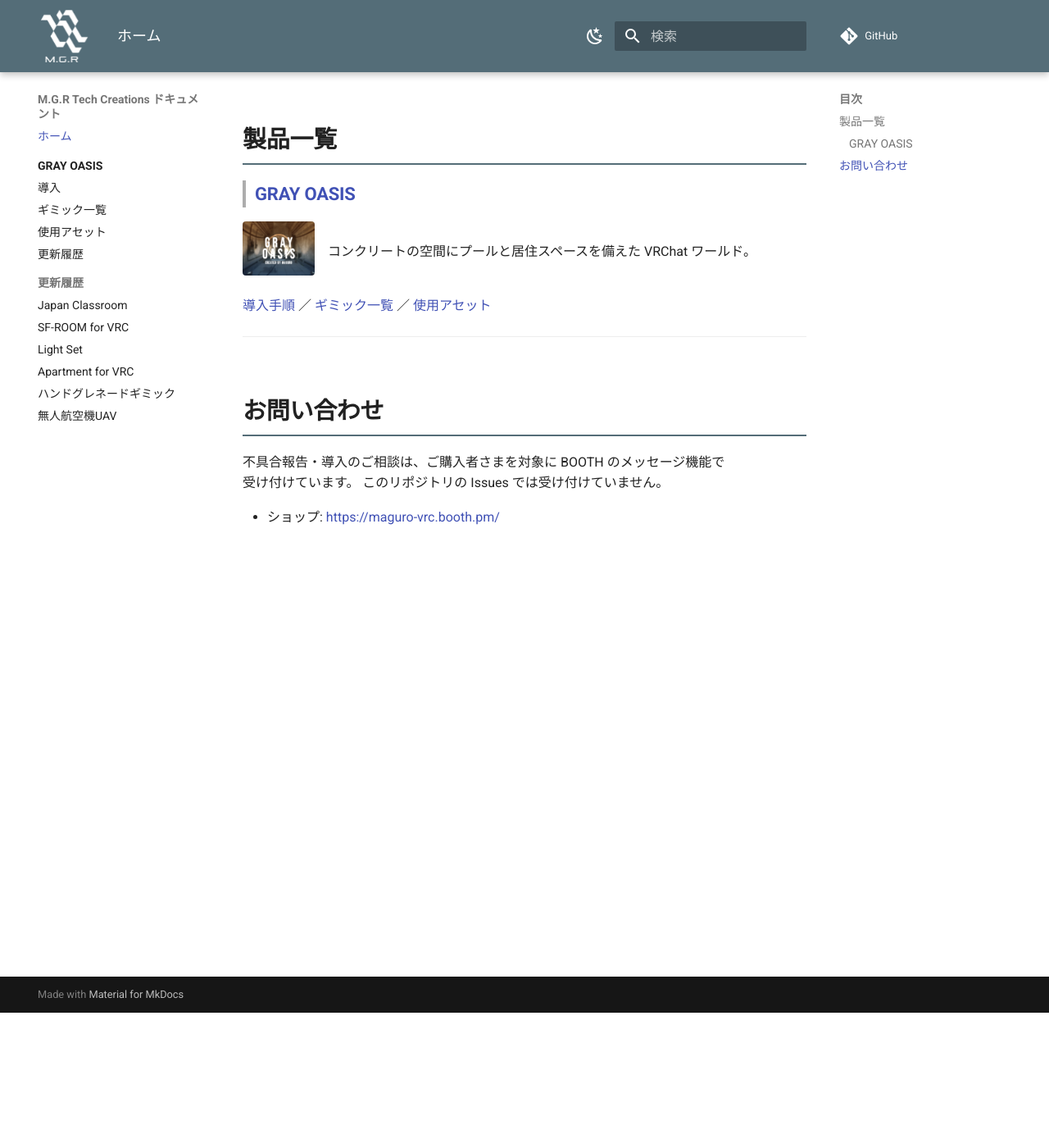
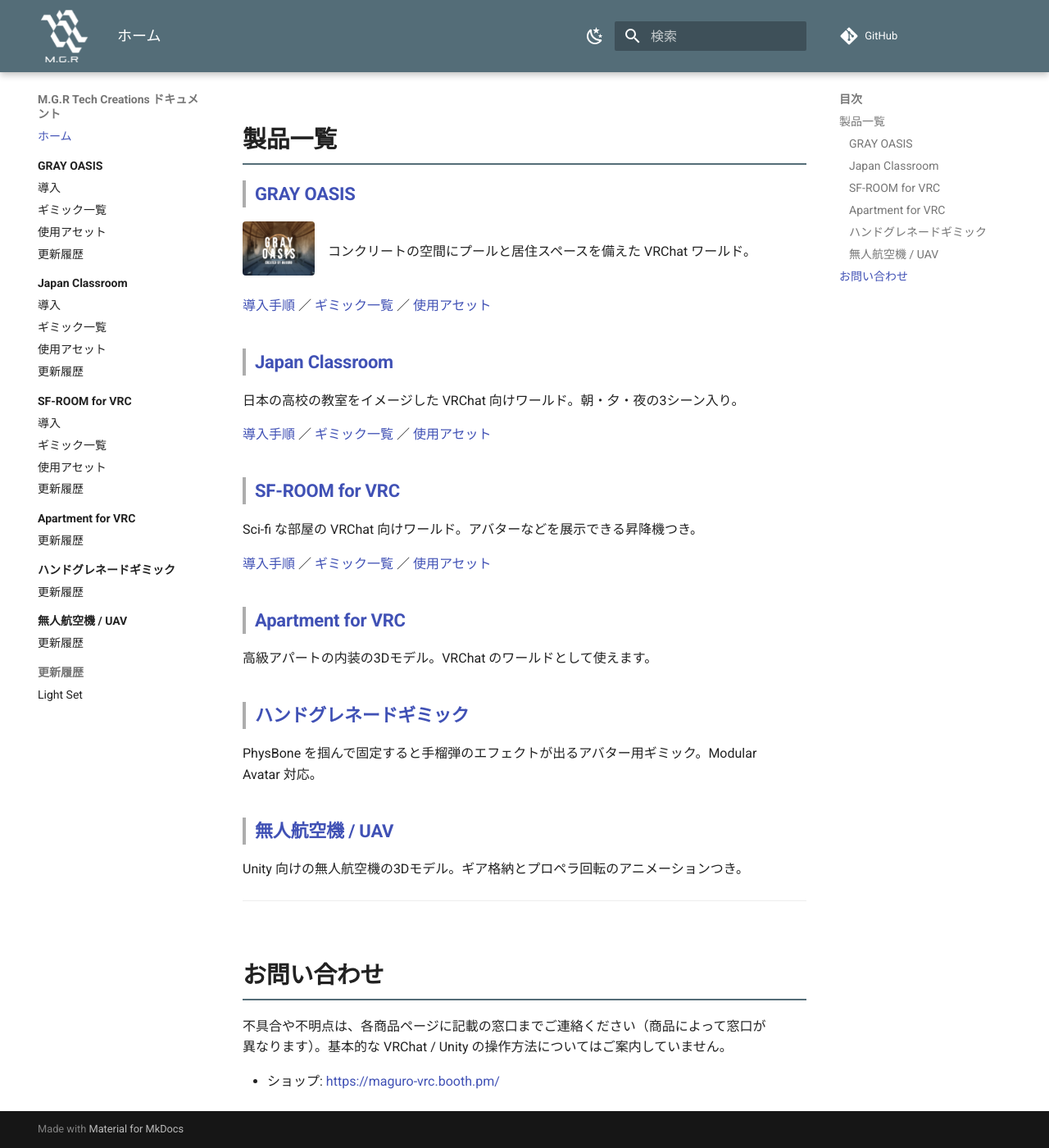
Before and after one commit to MAGURO-git/ProductArchive, an MkDocs documentation site: the page built from docs/index.md, in a window 1280 px wide and 1400 px high, scrolled down 165 px. Shown: the whole window at 82% size. Built offline with MkDocs 1.6.1 and Material for MkDocs 9.7.7, drawn with Linux system fonts in a browser that asks for light colours; comment, search, counter and statistics services are not loaded.

Commit message:
販売中5製品のマニュアルを追加
BOOTH の商品ページと、そこからリンクしている Google スプレッドシートの
導入手順を移植する。

- Japan Classroom / SF-ROOM: 概要・導入・ギミック一覧・使用アセット
- Apartment / ハンドグレネードギミック / 無人航空機UAV: 概要（導入手順は
  同梱ドキュメントや動画のため、リンクと注意点のみ）
- 各製品の利用条件は簡易版を表にし、正式な条件は規約全文へ誘導
- お問い合わせの案内を「Issues では受け付けない」から「商品ページ記載の窓口へ」
  に修正。既販売品の商品ページは GitHub Issues を窓口として案内しているため、
  従来の記述と食い違っていた

Co-Authored-By: Claude Opus 5 (1M context) <noreply@anthropic.com>

```diff
--- /dev/null
+++ b/docs/apartment/index.md
@@ -0,0 +1,30 @@
+# Apartment for VRC
+
+高級アパートの内装の3Dモデルです。同梱の導入手順に沿ってセットアップすると、VRChat のワールドとして使えます。
+
+- 商品ページ: [BOOTH](https://maguro-vrc.booth.pm/items/1509768)
+- サンプルワールド: [Apartment for VRC](https://vrchat.com/home/world/wrld_fbc99e97-1a85-4f5d-b3e3-80d800823322)
+
+## 必要環境
+
+| 項目 | 内容 |
+|---|---|
+| VRChat SDK | SDK3（2022年9月に対応。SDK2 の配布は停止しました） |
+| ワールド容量 | 約85MB |
+
+## 導入
+
+同梱の導入手順に沿ってセットアップしてください。
+
+## 利用条件（簡易版）
+
+| 項目 | 可否 |
+|---|---|
+| 営利目的での利用 | 可 |
+| R-18 / R-18G を含むコンテンツでの利用 | 可（例外あり） |
+| 改変 | 可 |
+| 再配布 | 不可（例外あり） |
+| シェア | 購入者を含む**最大2名**まで |
+| パブリック化 | **不可** |
+
+同梱データのうち再配布物については、それぞれの規約に従ってください。詳細は[利用規約](https://docs.google.com/spreadsheets/d/1frp2qE5BP6009qW-P5lpX8KDs2rw0WihObpckiOGC3c/edit?usp=sharing)を確認してください。
--- /dev/null
+++ b/docs/hand-grenade/index.md
@@ -0,0 +1,37 @@
+# ハンドグレネードギミック
+
+PhysBone（スカートやアホ毛など）を掴んで固定すると、手榴弾のパーティクルエフェクトが発生するアバター用ギミックです。Modular Avatar に対応しています。
+
+- 商品ページ: [BOOTH](https://maguro-vrc.booth.pm/items/6215675)
+
+## 必要環境
+
+| 項目 | 内容 |
+|---|---|
+| Unity | 2022.3.22f1 |
+| 容量 | 約46MB |
+| 必須アセット | [Modular Avatar](https://modular-avatar.nadena.dev/ja) ／ [lilToon](https://lilxyzw.github.io/lilToon/) |
+
+3Dモデル・パーティクルエフェクト・サウンドが入っています。衣装とアバターは付属しません。
+
+## 導入
+
+導入手順は動画で公開しています。
+
+<https://youtu.be/XyxX2FqC6Us>
+
+## 使用上の注意
+
+- 音とパーティクルエフェクトが発生します。周囲の状況を確認してから使用してください
+- 複数人から連続して動作させた場合など、見た目が同期しないことがあります
+- 使い終わったらギミックのメニューからセーフティをかけておくと、意図せずパーティクルが発生しません
+
+## 利用条件（簡易版）
+
+| 項目 | 可否 |
+|---|---|
+| 商用利用 | 可 |
+| 改変 | 可 |
+| 再配布 | 不可 |
+
+正式な利用条件は[規約全文](https://drive.google.com/drive/folders/1pLcx18DQoFpwCZh_F2Y6LUG_pOl5QvFB?usp=drive_link)を確認してください。
--- a/docs/index.md
+++ b/docs/index.md
@@ -14,11 +14,34 @@ BOOTHショップ **[M.G.R Tech Creations](https://maguro-vrc.booth.pm/)** で
 
 [導入手順](gray-oasis/install.md) ／ [ギミック一覧](gray-oasis/gimmicks.md) ／ [使用アセット](gray-oasis/credits.md)
 
+### [Japan Classroom](japan-classroom/index.md)
+
+日本の高校の教室をイメージした VRChat 向けワールド。朝・夕・夜の3シーン入り。
+
+[導入手順](japan-classroom/install.md) ／ [ギミック一覧](japan-classroom/gimmicks.md) ／ [使用アセット](japan-classroom/credits.md)
+
+### [SF-ROOM for VRC](sf-room/index.md)
+
+Sci-fi な部屋の VRChat 向けワールド。アバターなどを展示できる昇降機つき。
+
+[導入手順](sf-room/install.md) ／ [ギミック一覧](sf-room/gimmicks.md) ／ [使用アセット](sf-room/credits.md)
+
+### [Apartment for VRC](apartment/index.md)
+
+高級アパートの内装の3Dモデル。VRChat のワールドとして使えます。
+
+### [ハンドグレネードギミック](hand-grenade/index.md)
+
+PhysBone を掴んで固定すると手榴弾のエフェクトが出るアバター用ギミック。Modular Avatar 対応。
+
+### [無人航空機 / UAV](uav/index.md)
+
+Unity 向けの無人航空機の3Dモデル。ギア格納とプロペラ回転のアニメーションつき。
+
 ---
 
 ## お問い合わせ
 
-不具合報告・導入のご相談は、ご購入者さまを対象に BOOTH のメッセージ機能で受け付けています。
-このリポジトリの Issues では受け付けていません。
+不具合や不明点は、各商品ページに記載の窓口までご連絡ください（商品によって窓口が異なります）。基本的な VRChat / Unity の操作方法についてはご案内していません。
 
 - ショップ: <https://maguro-vrc.booth.pm/>
--- /dev/null
+++ b/docs/japan-classroom/credits.md
@@ -0,0 +1,15 @@
+# 使用アセット
+
+| アセット | 配布元 |
+|---|---|
+| VizVid | [JLChnToZ/VVMW](https://github.com/JLChnToZ/VVMW) |
+| 【無料】VRChat向けUI集＋スイッチ（Solitude） | [BOOTH](https://kakushop.booth.pm/items/5345171) |
+| nirila's VPM Repository | <https://vpm.niri.la/howtouse/> |
+| 【無料】オブジェクトリセットギミック（#たくあん屋） | [BOOTH](https://booth.pm/ja/items/4490020) |
+| 【無料】VRChat Udon 入退室ログアセット（ねこばこ屋） | [BOOTH](https://booth.pm/ja/items/2683599) |
+| アズキド時計（UDON, VRChat）（Wmup） | [BOOTH](https://booth.pm/ja/items/2225650) |
+| 【自動切換】Smart Mirror【VRCSDK3 / U#】（まめもやシステムズ 蕪） | [BOOTH](https://booth.pm/ja/items/3292060) |
+| VRCPlayersOnlyMirror（背景なし）（temporal） | [BOOTH](https://booth.pm/ja/items/2685621) |
+| PLATEAU（国土交通省） | <https://www.mlit.go.jp/plateau/> |
+
+出典: 3D都市モデル（Project PLATEAU）堺市（2022年度）を加工してスカイボックスに使用しています。
--- /dev/null
+++ b/docs/japan-classroom/gimmicks.md
@@ -0,0 +1,25 @@
+# ギミック一覧
+
+## 操作パネル
+
+1. 背景ありミラー
+2. プレイヤーのみのミラー
+3. ポストプロセッシング
+4. パーティクル
+5. ビデオプレイヤー
+6. つかめるオブジェクトのリセット
+7. ギミックの表示をオフにする（写真撮影向け）
+
+## 常時動作するもの
+
+- 教室後方のエアコンの音
+- 蛍光灯の点灯
+- 1時間ごとのチャイム
+- 扇風機のアニメーションと音
+
+## つかめるオブジェクト
+
+- 黒板けし・ちりとり・ほうき（小）・ほうき — ワールドのコライダーに接触するとパーティクルと音が出ます
+- 黒板けし — 黒板に接触させると音が鳴ります。5秒ほど接触させてから離すと音が終わります
+- 定規類・辞書類・椅子
+- ランダムにオブジェクトが発生するギミック（リセット機能つき）
--- /dev/null
+++ b/docs/japan-classroom/index.md
@@ -0,0 +1,32 @@
+# Japan Classroom
+
+日本の高校の教室をイメージした VRChat 向けワールドです。朝・夕・夜の3シーンが入っています。
+
+- 商品ページ: [BOOTH](https://maguro-vrc.booth.pm/items/5464478)
+
+## サンプルワールド
+
+- [Japan Classroom -ASA](https://vrchat.com/home/world/wrld_9fc456f8-753a-4a23-ac02-cbb1f4650fdd)
+- [Japan Classroom -YU](https://vrchat.com/home/world/wrld_b3bc231e-bee7-400a-98f9-f31b45a05919)
+- [Japan Classroom -YORU](https://vrchat.com/home/world/wrld_6b904d32-3355-49b8-a694-74389c4dcecc)
+
+## 必要環境
+
+| 項目 | 内容 |
+|---|---|
+| Unity | 2022.3.6f1（他バージョンでの動作は保証していません） |
+| ワールド容量 | 約75〜80MB |
+| 別途導入が必要なアセット | VizVid / KineL Player Counter / VRChat向けUI集＋スイッチ（[導入](install.md)を参照） |
+
+入室音・プレイヤーカウンター・ビデオプレイヤー・ミラー・ペンなどのギミックは設定済みです。
+
+## 利用条件（簡易版）
+
+| 項目 | 可否 |
+|---|---|
+| 商用利用 | 可 |
+| 改変 | 可 |
+| パブリック化 | 可 |
+| 再配布 | 不可 |
+
+正式な利用条件は[規約全文](https://drive.google.com/drive/folders/1pLcx18DQoFpwCZh_F2Y6LUG_pOl5QvFB?usp=drive_link)を確認してください。
--- /dev/null
+++ b/docs/japan-classroom/install.md
@@ -0,0 +1,35 @@
+# 導入
+
+## 1. ダウンロードしたファイルを展開する
+
+BOOTH は1ファイル 1GB が上限のため、3つに分割しています。
+
+1. `JapanClassroom.part1.zip` を解凍する
+2. 出てきた `JapanClassroom.part1.exe` を `part2.rar` / `part3.rar` と同じ階層に置いて実行する
+3. 作成された `JapanClassroom.unitypackage` を使う
+
+一部のテクスチャは外部クラウドストレージに置いています。同梱の `テクスチャのダウンロードリンク.txt` からアクセスしてください。
+
+## 2. プロジェクトを作成する
+
+VCC からワールドの新規プロジェクトを作成します（Unity 2022.3.6f1）。
+
+## 3. 必要なアセットを導入する
+
+| アセット | 入手先 |
+|---|---|
+| VizVid | <https://github.com/JLChnToZ/VVMW> |
+| KineL Player Counter | [nirila's VPM Repository](https://vpm.niri.la/howtouse/) を VCC に追加して導入 |
+| 【無料】VRChat向けUI集＋スイッチ | [BOOTH](https://kakushop.booth.pm/items/5345171) |
+
+## 4. Japan Classroom をインポートする
+
+プロジェクトを開いてから `JapanClassroom.unitypackage` をインポートします。
+
+## 5. シーンを開く
+
+朝・夕・夜の3シーンがあります。アップロードしたいシーンを開いてください。
+
+## 6. アップロードする
+
+ワールド名とサムネイルを設定し、「Build and Upload」を実行します。
--- /dev/null
+++ b/docs/sf-room/gimmicks.md
@@ -0,0 +1,19 @@
+# ギミック一覧
+
+## 昇降ギミック
+
+パネルをインタラクトすると床が下からせりあがってきます。格納するときはもう一度インタラクトします。
+
+## 展示物を置く
+
+展示したいオブジェクトを `DisplayObjectHERE!!　昇降するオブジェクトを子に配置` の子に入れ、位置を調整します。
+
+背の高いオブジェクトはハッチが開くタイミングとずれて貫通することがあります。その場合はアニメーションかスケールで調整してください。
+
+## 展示物のライト
+
+`RealtimeSpotLight` 以下で、展示物に当たるライトの色・強度・角度を調整できます。
+
+## その他
+
+ミラーとビデオプレイヤーが設定済みです。
--- /dev/null
+++ b/docs/sf-room/index.md
@@ -0,0 +1,39 @@
+# SF-ROOM for VRC
+
+Sci-fi な部屋の VRChat 向けワールドです。アバターなどをディスプレイできる昇降機が付いています。
+
+- 商品ページ: [BOOTH](https://maguro-vrc.booth.pm/items/2053652)
+- サンプルワールド: [SF-ROOM for VRC](https://vrchat.com/home/world/wrld_abf5c3ac-6c13-4d67-8d68-d1b398e886b3)
+
+## 必要環境
+
+| 項目 | 内容 |
+|---|---|
+| Unity | 2022.3.6f1（他バージョンでの動作は保証していません） |
+| ワールド容量 | 約65MB |
+| 別途導入が必要なアセット | VizVid（[導入](install.md)を参照） |
+
+ミラーとビデオプレイヤーは設定済みです。
+
+!!! warning "テクスチャは別途ダウンロードが必要です"
+    一部のテクスチャは外部クラウドストレージに置いています。同梱の `テクスチャのダウンロードリンク.txt` からアクセスしてください。
+
+## SDK2 対応データについて
+
+2020年5月から販売し、2024年3月に SDK3 へ対応しました。SDK2 対応データもダウンロードできますが、**今後の更新は SDK3 のみ**です。
+
+| 項目 | SDK2 データ | SDK3 データ |
+|---|---|---|
+| シェア（購入者を含む最大2名） | 可 | 不可 |
+| パブリック化 | 可 | 可 |
+
+## 利用条件（簡易版）
+
+| 項目 | 可否 |
+|---|---|
+| 商用利用 | 可 |
+| 改変 | 可 |
+| パブリック化 | 可 |
+| 再配布 | 不可 |
+
+正式な利用条件は[規約全文](https://drive.google.com/drive/folders/1pLcx18DQoFpwCZh_F2Y6LUG_pOl5QvFB?usp=drive_link)を確認してください。
--- /dev/null
+++ b/docs/sf-room/install.md
@@ -0,0 +1,23 @@
+# 導入
+
+## 1. ダウンロードしたファイルを展開する
+
+BOOTH は1ファイル 1GB が上限のため、ファイルを分割しています。`SF-Room for VRC 1.1.0.zip.001` と `.002` を同じフォルダに置いてから解凍してください。
+
+一部のテクスチャは外部クラウドストレージに置いています。同梱の `テクスチャのダウンロードリンク.txt` からアクセスしてください。
+
+## 2. プロジェクトを作成する
+
+VCC からワールドの新規プロジェクトを作成します（Unity 2022.3.6f1）。
+
+## 3. VizVid を導入する
+
+[VizVid](https://github.com/JLChnToZ/VVMW) を VCC に追加し、プロジェクトへインポートします。同梱していないため、別途の導入が必要です。
+
+## 4. SF-ROOM をインポートする
+
+プロジェクトを開いてから SF-ROOM の unitypackage をインポートします。
+
+## 5. シーンを開いてアップロードする
+
+シーンを開き、ワールド名とサムネイルを設定して「Build and Upload」を実行します。
--- /dev/null
+++ b/docs/uav/index.md
@@ -0,0 +1,27 @@
+# 無人航空機 / UAV
+
+Unity での使用を想定した無人航空機の3Dモデルです。ギア格納とプロペラ回転のアニメーションが付属します。
+
+- 商品ページ: [BOOTH](https://maguro-vrc.booth.pm/items/5400255)
+
+## 仕様
+
+| 項目 | 内容 |
+|---|---|
+| Unity | 2022.3.6f1（他バージョンでの動作は保証していません） |
+| ポリゴン数 | 106,371 Tris（UAV本体のみ） |
+| マテリアル数 | 7（UAV本体のみ） |
+| シェーダー | Standard Shader（一部エフェクトは自作シェーダー） |
+
+!!! note "格納庫について"
+    同梱の格納庫はサムネイル撮影用に作成したモデルです。VRChat ワールド向けのセットアップは行っていません。
+
+## 利用条件（簡易版）
+
+| 項目 | 可否 |
+|---|---|
+| 商用利用 | 可 |
+| 改変 | 可 |
+| 再配布 | 不可 |
+
+正式な利用条件は[規約全文](https://drive.google.com/drive/folders/1pLcx18DQoFpwCZh_F2Y6LUG_pOl5QvFB?usp=drive_link)を確認してください。
--- a/mkdocs.yml
+++ b/mkdocs.yml
@@ -66,12 +66,27 @@ nav:
       - ギミック一覧: gray-oasis/gimmicks.md
       - 使用アセット: gray-oasis/credits.md
       - 更新履歴: gray-oasis/changelog.md
+  - Japan Classroom:
+      - japan-classroom/index.md
+      - 導入: japan-classroom/install.md
+      - ギミック一覧: japan-classroom/gimmicks.md
+      - 使用アセット: japan-classroom/credits.md
+      - 更新履歴: japan-classroom/changelog.md
+  - SF-ROOM for VRC:
+      - sf-room/index.md
+      - 導入: sf-room/install.md
+      - ギミック一覧: sf-room/gimmicks.md
+      - 使用アセット: sf-room/credits.md
+      - 更新履歴: sf-room/changelog.md
+  - Apartment for VRC:
+      - apartment/index.md
+      - 更新履歴: apartment/changelog.md
+  - ハンドグレネードギミック:
+      - hand-grenade/index.md
+      - 更新履歴: hand-grenade/changelog.md
+  - 無人航空機 / UAV:
+      - uav/index.md
+      - 更新履歴: uav/changelog.md
   # マニュアル未整備の製品は、更新履歴だけ先に置いてある。
-  # マニュアルを書いたらこの節から出して、製品ごとのブロックへ移す。
   - 更新履歴:
-      - Japan Classroom: japan-classroom/changelog.md
-      - SF-ROOM for VRC: sf-room/changelog.md
       - Light Set: light-set/changelog.md
-      - Apartment for VRC: apartment/changelog.md
-      - ハンドグレネードギミック: hand-grenade/changelog.md
-      - 無人航空機UAV: uav/changelog.md
```
Also changed, not shown: README.md (+7 -3 lines), docs/sf-room/credits.md (added, +11 -0 lines).
